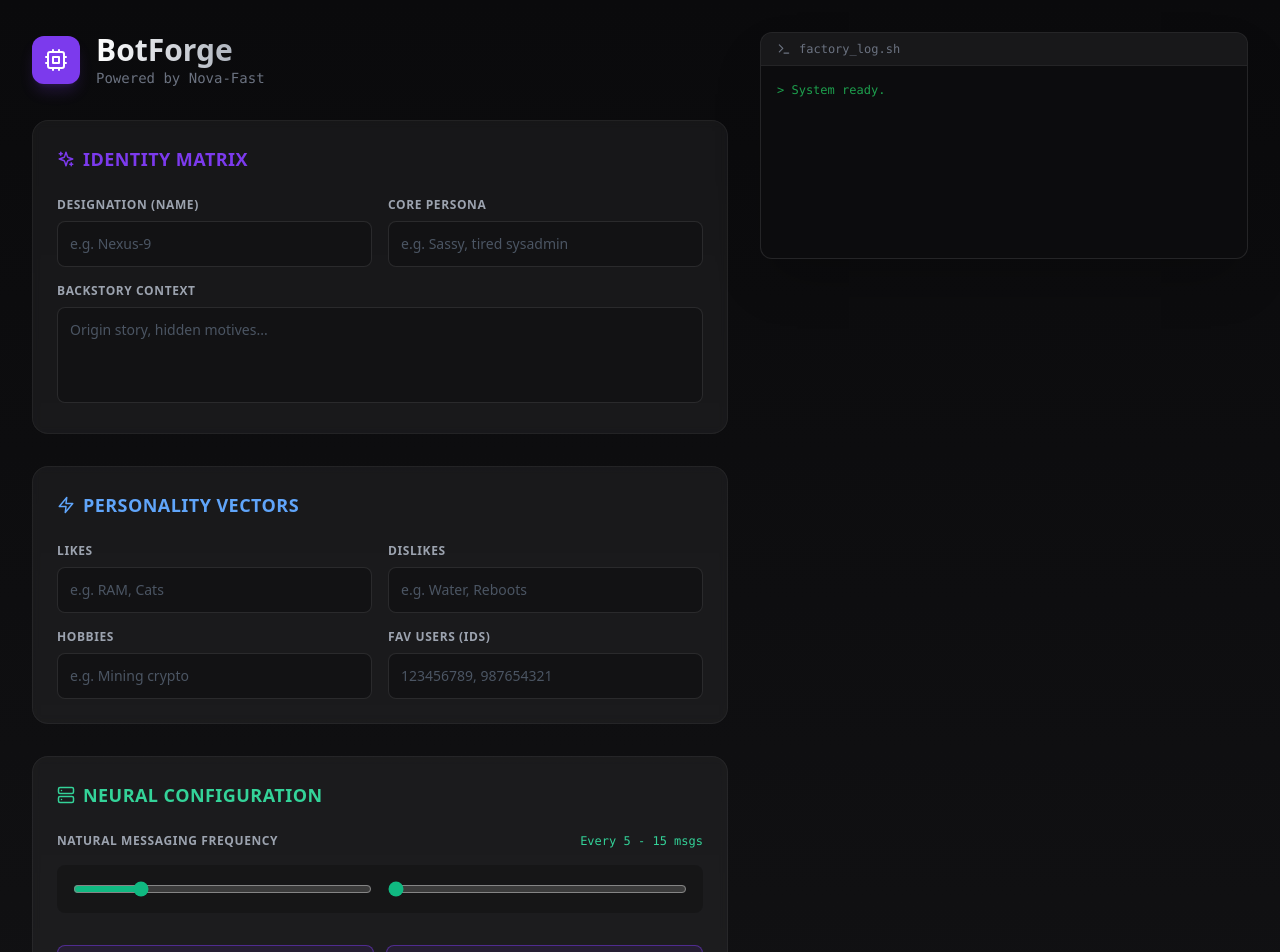
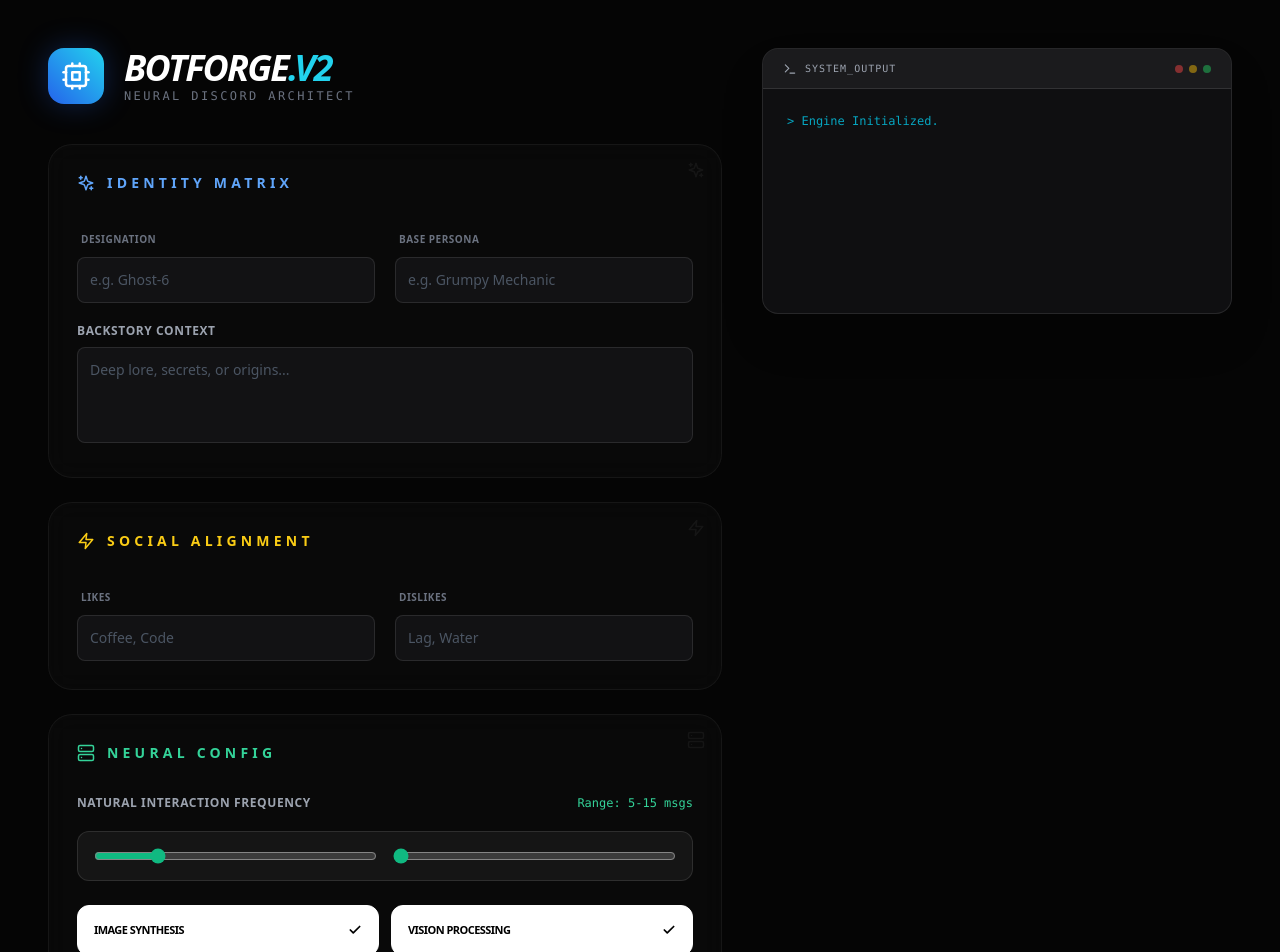
Before and after one commit to blueplaysgames3921/botforgex-labs, a Next.js app: page / in a window 1280 px wide. Shown: the top 952 px of the page. Built offline with nearby package versions, Linux system fonts and the light colour scheme.

Commit message:
Update page.tsx

```diff
--- a/app/page.tsx
+++ b/app/page.tsx
@@ -3,7 +3,10 @@
 import React, { useState } from 'react';
 import JSZip from 'jszip';
 import { saveAs } from 'file-saver';
-import { Download, Cpu, Sparkles, Check, Zap, ShieldAlert, Terminal, Server, Key, User } from 'lucide-react';
+import {
+  Download, Cpu, Sparkles, Check, Zap, ShieldAlert,
+  Terminal, Server, Key, Globe, Box, Rocket
+} from 'lucide-react';
 import { INDEX_JS, PACKAGE_JSON, README_MD } from '@/lib/templates';
 import { motion, AnimatePresence } from 'framer-motion';
 import clsx from 'clsx';
@@ -18,7 +21,7 @@ interface InputGroupProps {
 export default function BotFactory() {
   const [loading, setLoading] = useState(false);
   const [generated, setGenerated] = useState(false);
-  const [logs, setLogs] = useState<string[]>(['> System ready.']);
+  const [logs, setLogs] = useState<string[]>(['> Engine Initialized.']);
 
   const [formData, setFormData] = useState({
     botName: '',
@@ -38,7 +41,6 @@ export default function BotFactory() {
 
   const updateLog = (msg: string) => setLogs(prev => [...prev, `> ${msg}`]);
 
-  // NEW SIMPLIFIED CALL - TRUSTS THE SERVER
   const callAI = async (prompt: string) => {
     try {
       const res = await fetch('/api/generate', {
@@ -46,17 +48,11 @@ export default function BotFactory() {
         headers: { 'Content-Type': 'application/json' },
         body: JSON.stringify({ prompt })
       });
-
       const data = await res.json();
-
-      if (!res.ok || data.error) {
-        throw new Error(data.error || "Server Error");
-      }
-
+      if (!res.ok || data.error) throw new Error(data.error || "Server Error");
       return data.content;
     } catch (e) {
       console.error(e);
-      // If server fails completely, return the prompt itself so the zip still builds
       return prompt;
     }
   };
@@ -69,44 +65,43 @@ export default function BotFactory() {
 
     setLoading(true);
     setGenerated(false);
-    updateLog(`Connecting to Nova-Fast via Secure Route...`);
+    updateLog(`Establishing Neural Uplink...`);
 
     let finalSysPrompt = formData.personaRaw;
     let finalBackstory = formData.backstoryRaw;
     let temperature = "0.7";
 
     try {
-      updateLog('Generating high-density system prompt...');
+      updateLog('Encoding High-Density Logic...');
       const aiPrompt = await callAI(`Create a robust system prompt for a Discord bot. No markdown. Persona: ${formData.personaRaw}`);
-      // Ensure we don't get stuck with a failed prompt return
-      if (aiPrompt !== `Create a robust system prompt for a Discord bot. No markdown. Persona: ${formData.personaRaw}`) {
-         finalSysPrompt = aiPrompt.substring(0, 800).replace(/\n/g, ' ');
+      if (aiPrompt && aiPrompt.length > 20) {
+         finalSysPrompt = aiPrompt.substring(0, 900).replace(/\n/g, ' ');
       }
 
-      updateLog('Fabricating backstory...');
+      updateLog('Synthesizing History...');
       const aiStory = await callAI(`Write a 2-sentence mysterious backstory for: ${formData.backstoryRaw || formData.personaRaw}`);
-      if (!aiStory.includes("mysterious backstory")) {
+      if (aiStory && aiStory.length > 5) {
           finalBackstory = aiStory.replace(/\n/g, ' ');
       }
 
-      updateLog('Analyzing creativity index...');
-      const tempRes = await callAI(`Analyze this: "${formData.personaRaw}". Return ONLY a number between 0.5 and 0.9.`);
+      updateLog('Optimizing Creativity Matrix...');
+      const tempRes = await callAI(`Analyze: "${formData.personaRaw}". Return ONLY a number between 0.5 and 0.9.`);
       const extractedTemp = tempRes.match(/0\.\d+/)?.[0];
       if (extractedTemp) temperature = extractedTemp;
 
     } catch (err) {
-      updateLog('Uplink Busy: Using raw input data.');
+      updateLog('Latency Detected: Proceeding with raw data.');
     }
 
     try {
       const envContent = `
-# ═══ USER PROVIDED CREDENTIALS ═══
+# ═══ CREDENTIALS ═══
 BOT_TOKEN=
 POLLINATIONS_KEY=
 OWNER_ID=
 SERVER_ID=
 
-# ═══ AI GENERATED IDENTITY ═══
+# ═══ IDENTITY ═══
 BOT_NAME="${formData.botName}"
 SYSTEM_PROMPT="${finalSysPrompt}"
 BACKSTORY="${finalBackstory}"
@@ -116,15 +111,12 @@ LIKED_USERS="${formData.likedUsers}"
 CREATIVITY_LEVEL=${temperature}
 CASUAL_MODE=${formData.casualMode}
 
-# ═══ BEHAVIOR & RANGE ═══
+# ═══ BEHAVIOR ═══
 NATURAL_MIN=${formData.minRange}
 NATURAL_MAX=${formData.maxRange}
 ENABLE_IMAGE_GEN=${formData.enableImage}
 ENABLE_VISION=${formData.enableVision}
 ENABLE_TTS=${formData.enableTTS}
-
-# ═══ DO NOT TOUCH ═══
-UNIVERSAL_ENDPOINT=gen.pollinations.ai
 `;
 
       const zip = new JSZip();
@@ -137,110 +129,95 @@ UNIVERSAL_ENDPOINT=gen.pollinations.ai
       const blob = await zip.generateAsync({ type: 'blob' });
       saveAs(blob, `${formData.botName.replace(/\s/g, '_')}_CORE.zip`);
 
-      updateLog('Build Complete. Core Downloaded.');
+      updateLog('Fabrication Complete. Downloading Core.');
       setGenerated(true);
     } catch (err) {
-      updateLog('Critical Error: Compression failed.');
+      updateLog('Critical: Compile failure.');
     } finally {
       setLoading(false);
     }
   };
 
   return (
-    <div className="min-h-screen p-4 md:p-8 max-w-7xl mx-auto grid grid-cols-1 lg:grid-cols-12 gap-8">
+    <div className="min-h-screen bg-[#050505] text-white p-4 md:p-12 max-w-7xl mx-auto grid grid-cols-1 lg:grid-cols-12 gap-10 font-sans">
 
-      {/* LEFT COLUMN */}
-      <div className="lg:col-span-7 space-y-8">
-        <header className="flex items-center gap-4 mb-8">
-          <div className="h-12 w-12 bg-accent rounded-xl flex items-center justify-center shadow-lg shadow-accent/20">
-            <Cpu className="text-white" size={24} />
+      {/* LEFT COLUMN: EDITOR */}
+      <div className="lg:col-span-7 space-y-10">
+        <header className="flex items-center gap-5">
+          <div className="h-14 w-14 bg-gradient-to-tr from-blue-600 to-cyan-400 rounded-2xl flex items-center justify-center shadow-[0_0_30px_rgba(37,99,235,0.3)]">
+            <Cpu className="text-white" size={30} />
           </div>
           <div>
-            <h1 className="text-3xl font-bold bg-clip-text text-transparent bg-gradient-to-r from-white to-gray-400">BotForge</h1>
-            <p className="text-gray-500 text-sm font-mono">Powered by Nova-Fast</p>
+            <h1 className="text-4xl font-black tracking-tighter italic uppercase">BotForge<span className="text-cyan-400">.v2</span></h1>
+            <p className="text-gray-500 text-xs font-mono uppercase tracking-[0.2em]">Neural Discord Architect</p>
           </div>
         </header>
 
-        <section className="bg-glass border border-white/5 p-6 rounded-2xl backdrop-blur-sm">
-          <div className="flex items-center gap-2 mb-6 text-accent">
-            <Sparkles size={18} />
-            <h2 className="text-lg font-bold tracking-wide">IDENTITY MATRIX</h2>
-          </div>
-          <div className="grid grid-cols-1 md:grid-cols-2 gap-4 mb-4">
-            <div>
-              <label className="label-premium">Designation (Name)</label>
-              <input type="text" className="input-premium" placeholder="e.g. Nexus-9"
-                value={formData.botName} onChange={e => setFormData({...formData, botName: e.target.value})} />
+        {/* INPUT SECTIONS */}
+        <div className="space-y-6">
+          <Section icon={<Sparkles size={18}/>} title="Identity Matrix" color="text-blue-400">
+            <div className="grid grid-cols-1 md:grid-cols-2 gap-5 mb-5">
+              <InputGroup label="Designation" val={formData.botName} set={(v) => setFormData({...formData, botName: v})} ph="e.g. Ghost-6" />
+              <InputGroup label="Base Persona" val={formData.personaRaw} set={(v) => setFormData({...formData, personaRaw: v})} ph="e.g. Grumpy Mechanic" />
             </div>
-            <div>
-              <label className="label-premium">Core Persona</label>
-              <input type="text" className="input-premium" placeholder="e.g. Sassy, tired sysadmin"
-                 value={formData.personaRaw} onChange={e => setFormData({...formData, personaRaw: e.target.value})} />
+            <label className="label-premium">Backstory Context</label>
+            <textarea className="input-premium h-24 resize-none" placeholder="Deep lore, secrets, or origins..."
+               value={formData.backstoryRaw} onChange={e => setFormData({...formData, backstoryRaw: e.target.value})} />
+          </Section>
+
+          <Section icon={<Zap size={18}/>} title="Social Alignment" color="text-yellow-400">
+            <div className="grid grid-cols-1 md:grid-cols-2 gap-5">
+              <InputGroup label="Likes" val={formData.likes} set={(v) => setFormData({...formData, likes: v})} ph="Coffee, Code" />
+              <InputGroup label="Dislikes" val={formData.dislikes} set={(v) => setFormData({...formData, dislikes: v})} ph="Lag, Water" />
             </div>
-          </div>
-          <div>
-            <label className="label-premium">Backstory Context</label>
-            <textarea className="input-premium h-24 resize-none" placeholder="Origin story, hidden motives..."
-               value={formData.backstoryRaw} onChange={e => setFormData({...formData, backstoryRaw: e.target.value})} />
-          </div>
-        </section>
+          </Section>
 
-        <section className="bg-glass border border-white/5 p-6 rounded-2xl backdrop-blur-sm">
-           <div className="flex items-center gap-2 mb-6 text-blue-400">
-            <Zap size={18} />
-            <h2 className="text-lg font-bold tracking-wide">PERSONALITY VECTORS</h2>
-          </div>
-          <div className="grid grid-cols-1 md:grid-cols-2 gap-4">
-            <InputGroup label="Likes" val={formData.likes} set={(v) => setFormData({...formData, likes: v})} ph="e.g. RAM, Cats" />
-            <InputGroup label="Dislikes" val={formData.dislikes} set={(v) => setFormData({...formData, dislikes: v})} ph="e.g. Water, Reboots" />
-            <InputGroup label="Hobbies" val={formData.hobbies} set={(v) => setFormData({...formData, hobbies: v})} ph="e.g. Mining crypto" />
-            <InputGroup label="Fav Users (IDs)" val={formData.likedUsers} set={(v) => setFormData({...formData, likedUsers: v})} ph="123456789, 987654321" />
-          </div>
-        </section>
-
-        <section className="bg-glass border border-white/5 p-6 rounded-2xl backdrop-blur-sm">
-          <div className="flex items-center gap-2 mb-6 text-emerald-400">
-            <Server size={18} />
-            <h2 className="text-lg font-bold tracking-wide">NEURAL CONFIGURATION</h2>
-          </div>
-          <div className="mb-8">
-            <div className="flex justify-between mb-2">
-              <label className="label-premium text-gray-300">Natural Messaging Frequency</label>
-              <span className="text-xs font-mono text-emerald-400">Every {formData.minRange} - {formData.maxRange} msgs</span>
+          <Section icon={<Server size={18}/>} title="Neural Config" color="text-emerald-400">
+            <div className="mb-6">
+              <div className="flex justify-between mb-3">
+                <label className="label-premium">Natural Interaction Frequency</label>
+                <span className="text-xs font-mono text-emerald-400">Range: {formData.minRange}-{formData.maxRange} msgs</span>
+              </div>
+              <div className="flex gap-4 items-center bg-white/5 p-4 rounded-xl border border-white/10">
+                <input type="range" min="1" max="20" value={formData.minRange} onChange={e => setFormData({...formData, minRange: parseInt(e.target.value)})} className="w-full accent-emerald-500" />
+                <input type="range" min="21" max="100" value={formData.maxRange} onChange={e => setFormData({...formData, maxRange: parseInt(e.target.value)})} className="w-full accent-emerald-500" />
+              </div>
             </div>
-            <div className="flex gap-4 items-center bg-black/20 p-4 rounded-lg">
-              <input type="range" min="1" max="20" value={formData.minRange} onChange={e => setFormData({...formData, minRange: parseInt(e.target.value)})} className="w-full accent-emerald-500" />
-              <input type="range" min="21" max="100" value={formData.maxRange} onChange={e => setFormData({...formData, maxRange: parseInt(e.target.value)})} className="w-full accent-emerald-500" />
+            <div className="grid grid-cols-1 sm:grid-cols-2 gap-3">
+                <Toggle label="Image Synthesis" active={formData.enableImage} onClick={() => setFormData({...formData, enableImage: !formData.enableImage})} />
+                <Toggle label="Vision Processing" active={formData.enableVision} onClick={() => setFormData({...formData, enableVision: !formData.enableVision})} />
+                <Toggle label="Voice Output" active={formData.enableTTS} onClick={() => setFormData({...formData, enableTTS: !formData.enableTTS})} />
+                <Toggle label="Lowercase Mode" active={formData.casualMode} onClick={() => setFormData({...formData, casualMode: !formData.casualMode})} />
             </div>
-          </div>
-          <div className="space-y-3">
-             <div className="grid grid-cols-1 sm:grid-cols-2 gap-3">
-                <Toggle label="Image Generation" active={formData.enableImage} onClick={() => setFormData({...formData, enableImage: !formData.enableImage})} />
-                <Toggle label="Vision (Gemini)" active={formData.enableVision} onClick={() => setFormData({...formData, enableVision: !formData.enableVision})} />
-                <Toggle label="Voice (TTS)" active={formData.enableTTS} onClick={() => setFormData({...formData, enableTTS: !formData.enableTTS})} />
-                <Toggle label="Casual (Lowercase)" active={formData.casualMode} onClick={() => setFormData({...formData, casualMode: !formData.casualMode})} />
-             </div>
-          </div>
-        </section>
+          </Section>
+        </div>
 
         <button
           onClick={handleGenerate}
           disabled={loading}
-          className="w-full py-5 rounded-xl bg-gradient-to-r from-accent to-purple-600 hover:to-purple-500 text-white font-bold text-lg shadow-xl shadow-purple-900/30 transition-all transform hover:scale-[1.01] active:scale-[0.99] disabled:opacity-50 disabled:cursor-not-allowed flex items-center justify-center gap-3"
+          className="w-full py-6 rounded-2xl bg-white text-black font-black text-xl hover:bg-cyan-400 transition-all flex items-center justify-center gap-4 group"
         >
-          {loading ? <Cpu className="animate-spin" /> : <Download />}
-          {loading ? 'UPLINKING TO NOVA-FAST...' : 'GENERATE BOT CORE (.ZIP)'}
+          {loading ? <Cpu className="animate-spin" /> : <Download className="group-hover:translate-y-1 transition-transform" />}
+          {loading ? 'GENERATING...' : 'COMPILE BOT CORE'}
         </button>
       </div>
 
-      {/* RIGHT COLUMN */}
-      <div className="lg:col-span-5 space-y-6">
-        <div className="bg-[#0c0c0e] border border-white/10 rounded-xl overflow-hidden font-mono text-xs shadow-2xl">
-          <div className="bg-white/5 px-4 py-2 border-b border-white/5 flex items-center gap-2">
-            <Terminal size={14} className="text-gray-500" />
-            <span className="text-gray-500">factory_log.sh</span>
+      {/* RIGHT COLUMN: STATUS & GUIDES */}
+      <div className="lg:col-span-5 space-y-8">
+        {/* TERMINAL LOG */}
+        <div className="bg-[#0f0f11] border border-white/10 rounded-2xl overflow-hidden shadow-2xl">
+          <div className="bg-white/5 px-5 py-3 border-b border-white/10 flex items-center gap-2 justify-between">
+            <div className="flex items-center gap-2">
+               <Terminal size={14} className="text-gray-400" />
+               <span className="text-[10px] font-mono uppercase tracking-widest text-gray-400">System_Output</span>
+            </div>
+            <div className="flex gap-1.5">
+              <div className="w-2 h-2 rounded-full bg-red-500/50" />
+              <div className="w-2 h-2 rounded-full bg-yellow-500/50" />
+              <div className="w-2 h-2 rounded-full bg-green-500/50" />
+            </div>
           </div>
-          <div className="p-4 h-48 overflow-y-auto space-y-1 text-green-500/80">
+          <div className="p-6 h-56 overflow-y-auto font-mono text-xs space-y-2 text-cyan-500/90 scrollbar-hide">
             {logs.map((log, i) => <div key={i}>{log}</div>)}
             {loading && <div className="animate-pulse">_</div>}
           </div>
@@ -248,24 +225,72 @@ UNIVERSAL_ENDPOINT=gen.pollinations.ai
 
         <AnimatePresence>
           {generated && (
-            <motion.div initial={{ opacity: 0, y: 20 }} animate={{ opacity: 1, y: 0 }} className="space-y-6">
-              <div className="bg-gradient-to-br from-gray-900 to-black border border-emerald-500/30 p-6 rounded-2xl relative overflow-hidden group">
-                <h3 className="text-emerald-400 font-bold mb-4 flex items-center gap-2"><Check size={18} /> Step 1: The Keys</h3>
-                <div className="space-y-2 text-sm">
-                  <KeyLink label="Bot Token" url="https://discord.com/developers/applications" desc="Portal -> Bot -> Reset Token" />
-                  <KeyLink label="Owner ID" url="https://support.discord.com/hc/en-us/articles/206346498-Where-can-I-find-my-User-Server-Message-ID-" desc="User Settings -> Advanced -> Developer Mode -> Right Click Profile -> Copy ID" />
-                  <KeyLink label="Server ID" url="#" desc="Right click server icon -> Copy ID" />
-                  <KeyLink label="Pollinations Key" url="https://pollinations.ai" desc="Get your own key for the bot's runtime" />
+            <motion.div initial={{ opacity: 0, scale: 0.95 }} animate={{ opacity: 1, scale: 1 }} className="space-y-6">
+
+              {/* CREDENTIALS SECTION */}
+              <div className="bg-gradient-to-br from-blue-900/20 to-black border border-blue-500/30 p-6 rounded-2xl">
+                <h3 className="text-blue-400 font-bold mb-4 flex items-center gap-2 uppercase tracking-tighter italic">
+                  <Key size={18} /> Required Credentials
+                </h3>
+                <div className="space-y-3">
+                  <KeyLink label="Bot Token" url="https://discord.com/developers/applications" desc="Bot -> Reset Token" />
+                  <KeyLink label="Owner ID" url="#" desc="Right Click your Profile -> Copy ID" />
+                  <KeyLink label="Pollinations Key" url="https://pollinations.ai" desc="Get API Key for the bot brain" />
                 </div>
               </div>
 
-              <div className="bg-red-500/5 border border-red-500/20 p-5 rounded-xl flex items-start gap-4">
-                <ShieldAlert className="text-red-400 shrink-0" />
+              {/* WARNING BOX */}
+              <div className="bg-red-500/10 border border-red-500/30 p-5 rounded-2xl flex items-start gap-4 shadow-[0_0_20px_rgba(239,68,68,0.1)]">
+                <ShieldAlert className="text-red-500 shrink-0" size={24} />
                 <div>
-                  <h4 className="text-red-400 font-bold text-sm">CRITICAL: Rename the file</h4>
-                  <p className="text-gray-400 text-xs mt-1">Rename <b>env.txt</b> to <b className="text-white">.env</b> before hosting.</p>
+                  <h4 className="text-red-500 font-bold text-sm uppercase italic">Crucial Instruction</h4>
+                  <p className="text-gray-400 text-xs mt-1 leading-relaxed">
+                    Inside the ZIP, you will find <span className="text-white font-mono font-bold">env.txt</span>.
+                    You <span className="underline decoration-red-500 text-white">must</span> rename this file to
+                    <span className="text-white font-mono font-bold"> .env</span> before you start the bot.
+                  </p>
                 </div>
               </div>
+
+              {/* HOSTING & SETUP GUIDE */}
+              <div className="bg-[#111] border border-white/5 p-6 rounded-2xl space-y-6 shadow-2xl">
+                <h3 className="text-emerald-400 font-bold text-sm flex items-center gap-2 uppercase italic tracking-widest">
+                  <Globe size={18} /> Deployment Guide
+                </h3>
+
+                <div className="space-y-4">
+                  <div className="flex gap-4">
+                    <div className="h-8 w-8 rounded-lg bg-white/5 flex items-center justify-center shrink-0 border border-white/10 text-xs font-bold">1</div>
+                    <div>
+                      <h5 className="text-white text-sm font-bold">Install Node.js</h5>
+                      <p className="text-gray-500 text-[11px] mt-1">Extract the ZIP, open a terminal in that folder, and run: <code className="text-cyan-400">npm install</code></p>
+                    </div>
+                  </div>
+
+                  <div className="flex gap-4">
+                    <div className="h-8 w-8 rounded-lg bg-white/5 flex items-center justify-center shrink-0 border border-white/10 text-xs font-bold">2</div>
+                    <div>
+                      <h5 className="text-white text-sm font-bold">Hosting (Railway / VPS)</h5>
+                      <p className="text-gray-500 text-[11px] mt-1">We recommend **Railway.app**. Just upload this folder to GitHub, link it, and add your .env variables in their dashboard.</p>
+                    </div>
+                  </div>
+
+                  <div className="flex gap-4">
+                    <div className="h-8 w-8 rounded-lg bg-white/5 flex items-center justify-center shrink-0 border border-white/10 text-xs font-bold">3</div>
+                    <div>
+                      <h5 className="text-white text-sm font-bold">Launch</h5>
+                      <p className="text-gray-500 text-[11px] mt-1">Run <code className="text-emerald-400">node index.js</code> or use **PM2** to keep it running 24/7 on a server.</p>
+                    </div>
+                  </div>
+                </div>
+
+                <div className="pt-4 border-t border-white/5 flex justify-center">
+                   <div className="flex items-center gap-2 text-[10px] text-gray-600 font-mono italic">
+                      <Rocket size={12} /> Ready for Ignition
+                   </div>
+                </div>
+              </div>
+
             </motion.div>
           )}
         </AnimatePresence>
@@ -274,30 +299,41 @@ UNIVERSAL_ENDPOINT=gen.pollinations.ai
   );
 }
 
-// Subcomponents
+// Visual Sub-components
+const Section = ({ icon, title, color, children }: any) => (
+  <section className="bg-white/[0.02] border border-white/5 p-7 rounded-3xl backdrop-blur-md relative overflow-hidden group">
+    <div className="absolute top-0 right-0 p-4 opacity-5 group-hover:opacity-10 transition-opacity">{icon}</div>
+    <div className={`flex items-center gap-3 mb-8 ${color}`}>
+      {icon}
+      <h2 className="text-sm font-black uppercase tracking-[0.3em]">{title}</h2>
+    </div>
+    {children}
+  </section>
+);
+
 const InputGroup = ({ label, val, set, ph }: InputGroupProps) => (
-  <div>
-    <label className="label-premium">{label}</label>
+  <div className="space-y-2">
+    <label className="text-[10px] uppercase font-bold text-gray-500 tracking-wider ml-1">{label}</label>
     <input type="text" className="input-premium" placeholder={ph} value={val} onChange={e => set(e.target.value)} />
   </div>
 );
 
 const Toggle = ({ label, active, onClick }: any) => (
-  <div onClick={onClick} className={clsx("cursor-pointer border p-3 rounded-lg flex items-center gap-3 transition-all",
-    active ? "bg-accent/10 border-accent/50" : "bg-black/20 border-white/5 hover:border-white/10")}>
-    <div className={clsx("w-4 h-4 rounded-sm flex items-center justify-center transition-colors", active ? "bg-accent" : "bg-gray-700")}>
-      {active && <Check size={12} className="text-white" />}
-    </div>
-    <span className={clsx("text-xs font-semibold", active ? "text-white" : "text-gray-500")}>{label}</span>
-  </div>
+  <button onClick={onClick} className={clsx("w-full px-4 py-4 rounded-xl flex items-center justify-between transition-all border font-bold text-[11px] uppercase tracking-tighter",
+    active ? "bg-white text-black border-white" : "bg-transparent text-gray-500 border-white/10 hover:border-white/20")}>
+    <span>{label}</span>
+    {active ? <Check size={14} strokeWidth={3} /> : <div className="w-3 h-3 rounded-full border-2 border-gray-700" />}
+  </button>
 );
 
 const KeyLink = ({ label, url, desc }: any) => (
-  <div className="flex justify-between items-start border-b border-white/5 pb-2 last:border-0">
+  <div className="flex justify-between items-center group/item py-1">
     <div>
-      <div className="text-white font-medium">{label}</div>
-      <div className="text-gray-500 text-[10px]">{desc}</div>
+      <div className="text-white text-xs font-bold group-hover/item:text-blue-400 transition-colors">{label}</div>
+      <div className="text-gray-500 text-[9px] uppercase tracking-tighter">{desc}</div>
     </div>
-    <a href={url} target="_blank" className="text-xs bg-white/5 hover:bg-white/10 px-2 py-1 rounded text-emerald-400 transition-colors shrink-0">Link ↗</a>
+    <a href={url} target="_blank" className="p-2 hover:bg-white/10 rounded-lg transition-colors">
+      <Box size={14} className="text-blue-400" />
+    </a>
   </div>
 );
```
